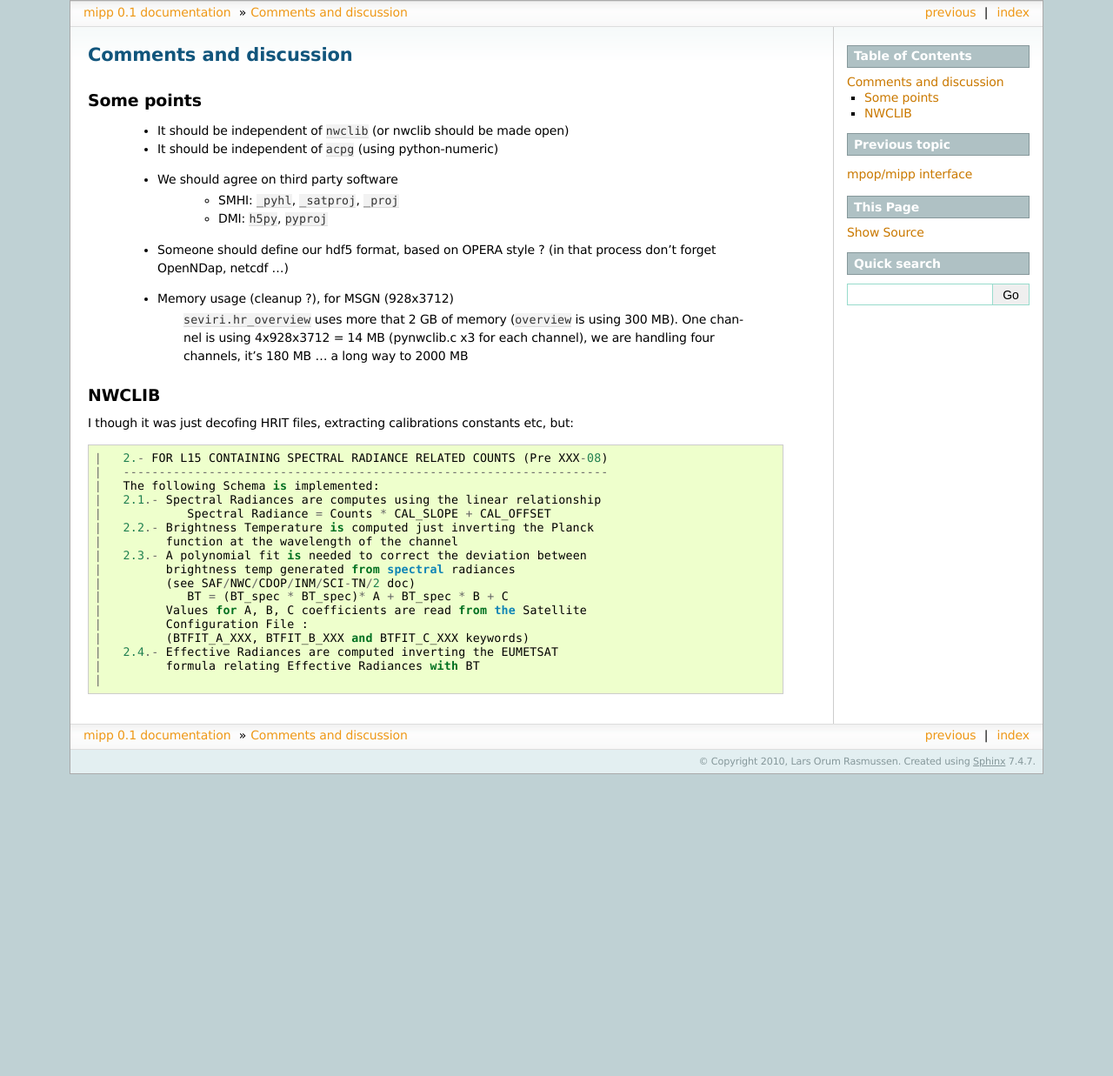
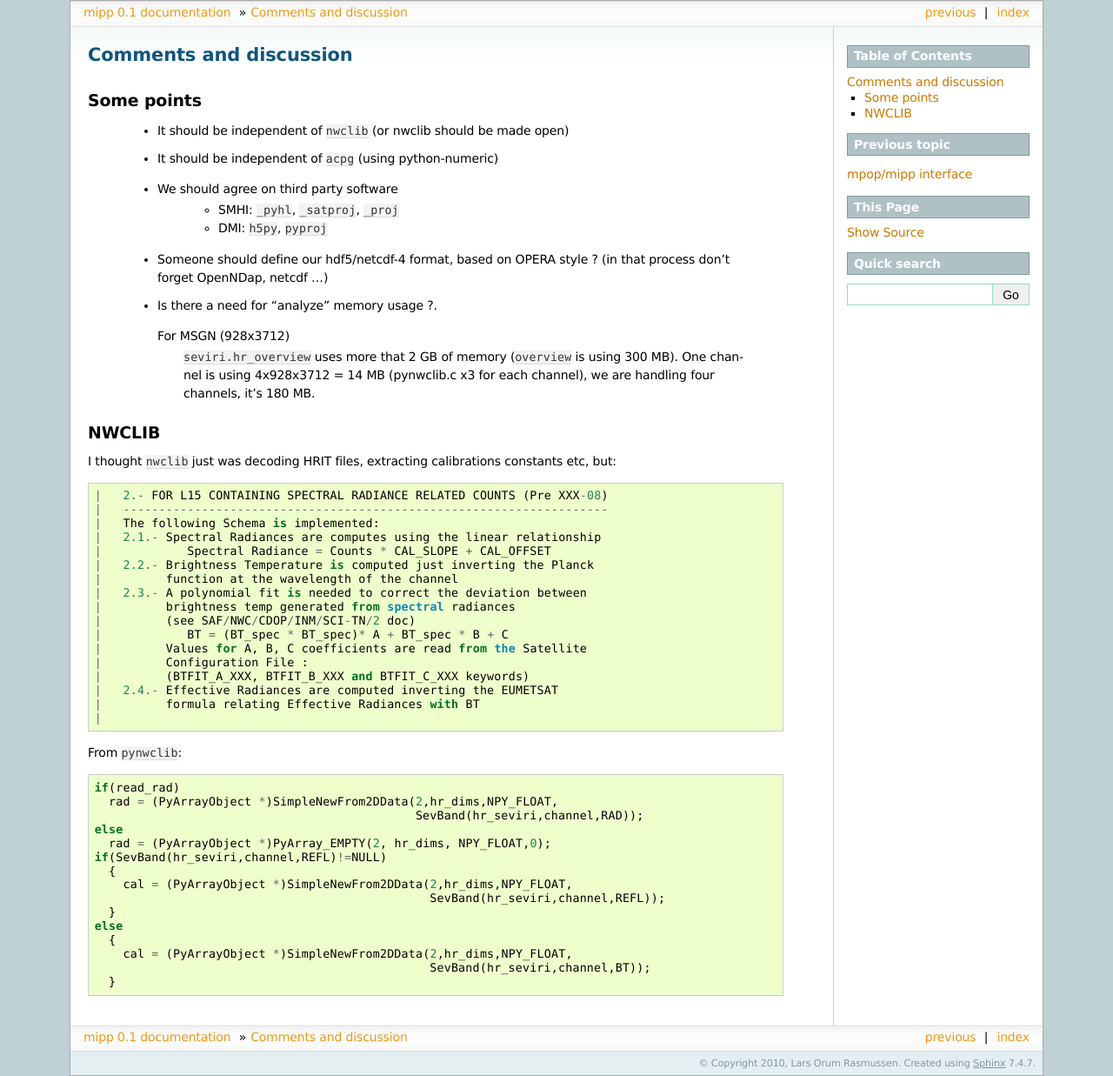
Before and after one commit to pytroll/mipp, a Sphinx documentation site: the page built from doc/source/discuss.rst, in a window 1280 px wide. Shown: the whole page at 87% size. Built offline with Sphinx 7.4.7, drawn with Linux system fonts in a browser that asks for light colours; before the commit the page ends 900 px from its top, so only the background shows below that.

```diff
--- a/doc/source/conf.py
+++ b/doc/source/conf.py
@@ -172,7 +172,7 @@ latex_paper_size = 'a4'
 # Grouping the document tree into LaTeX files. List of tuples
 # (source start file, target name, title, author, documentclass [howto/manual]).
 latex_documents = [
-  ('index', 'mipp.tex', u'mipp Documentation',
+  ('index', 'mipp.tex', u'MIPP and SMHI/DMI Common Processing Environment',
    u'Lars Orum Rasmussen', 'manual'),
 ]
 
--- a/doc/source/discuss.rst
+++ b/doc/source/discuss.rst
@@ -9,17 +9,19 @@ Some points
   * We should agree on third party software
       * SMHI: ``_pyhl``, ``_satproj``, ``_proj``
       * DMI: ``h5py``, ``pyproj``
-  * Someone should define our hdf5 format, based on OPERA style ?
+  * Someone should define our hdf5/netcdf-4 format, based on OPERA style ?
     (in that process don't forget OpenNDap, netcdf ...)
-  * Memory usage (cleanup ?), for MSGN (928x3712)
+  * Is there a need for "analyze" memory usage ?.
+
+    For MSGN (928x3712)
       ``seviri.hr_overview`` uses more that 2 GB of memory (``overview`` is using 300 MB).
       One channel is using 4x928x3712 = 14 MB (pynwclib.c x3 for each channel),
-      we are handling four channels, it's 180 MB ... a long way to 2000 MB
+      we are handling four channels, it's 180 MB.
 
 
 NWCLIB
 ------
-I though it was just decofing HRIT files, extracting calibrations constants etc, but::
+I thought ``nwclib`` just was decoding HRIT files, extracting calibrations constants etc, but::
 
 	|   2.- FOR L15 CONTAINING SPECTRAL RADIANCE RELATED COUNTS (Pre XXX-08)
 	|   --------------------------------------------------------------------
@@ -38,3 +40,21 @@ I though it was just decofing HRIT files, extracting calibrations constants etc,
 	|   2.4.- Effective Radiances are computed inverting the EUMETSAT
 	|         formula relating Effective Radiances with BT
 	|
+
+From ``pynwclib``::
+
+            if(read_rad)
+              rad = (PyArrayObject *)SimpleNewFrom2DData(2,hr_dims,NPY_FLOAT,
+                                                         SevBand(hr_seviri,channel,RAD));
+            else
+              rad = (PyArrayObject *)PyArray_EMPTY(2, hr_dims, NPY_FLOAT,0);
+            if(SevBand(hr_seviri,channel,REFL)!=NULL)
+              {
+                cal = (PyArrayObject *)SimpleNewFrom2DData(2,hr_dims,NPY_FLOAT,
+                                                           SevBand(hr_seviri,channel,REFL));
+              }
+            else
+              {
+                cal = (PyArrayObject *)SimpleNewFrom2DData(2,hr_dims,NPY_FLOAT,
+                                                           SevBand(hr_seviri,channel,BT));
+              }
--- a/doc/source/mpop_experience.rst
+++ b/doc/source/mpop_experience.rst
@@ -55,4 +55,4 @@ From ``acpg`` we stripped off:
   >>> img.save("./overview.png") # see above
 
 * No problems reading MSG7, using Martins ``satin/mipp.py``.
-* Once in a while it will not read HRV (to much non-empty data ?).
+* Once in a while it will not read HRV (in pynwclib the 'RAD' array can be filled, not the 'REFL' array).
```
Also changed, not shown: doc/source/index.rst (+5 -3 lines), doc/source/introduction.rst (+13 -4 lines), doc/source/mpop_mipp.rst (+33 -13 lines).
